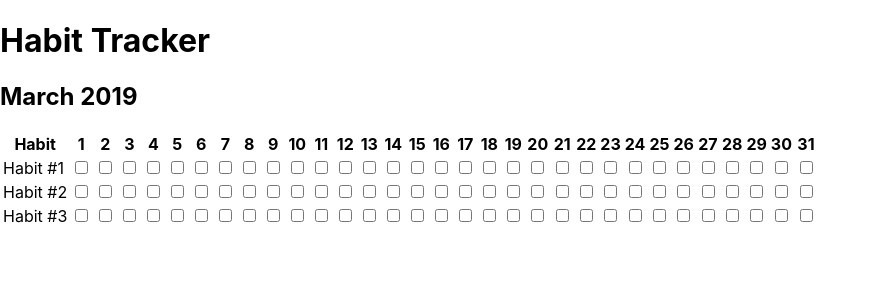
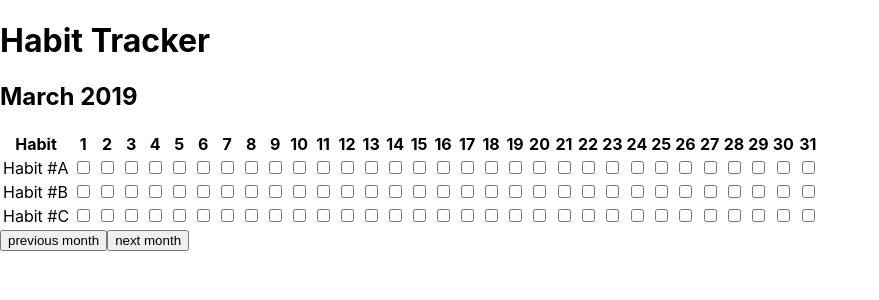
Before and after one commit to otsha/habit-tracker, a React (Create React App) app in the folder habit-tracker/: page / in a window 1280 px wide. Shown: the top 300 px of the page, without its empty margins (0-879 px from the left). Built offline with nearby package versions, Linux system fonts and the light colour scheme; the HTML template or start-up script is replaced by a standard one.

Commit message:
Implement reading habits from a hard-coded JSON date list

```diff
--- a/habit-tracker/src/components/Habit.js
+++ b/habit-tracker/src/components/Habit.js
@@ -1,12 +1,20 @@
 import React, { useState, useEffect } from 'react'
 
-const Habit = ({ name, noOfDays }) => {
+const Habit = ({ habit, dates, noOfDays, addDate }) => {
     const [checkboxes, setCheckboxes] = useState([])
 
     useEffect(() => {
         let boxes = []
         for (let i = 1; i <= noOfDays; i++) {
-            const box = <td key={i}><input type='checkbox' onClick={() => handleClick(name, i)} /></td>
+            let isChecked = false
+            const thisDate = dates.filter(d => d.day === i)[0]
+            thisDate === undefined
+                ? isChecked = false
+                : isChecked = thisDate.habitsMarked.filter(h => h.name === habit.name).length > 0
+            const box =
+                <td key={i}>
+                    <input type='checkbox' defaultChecked={isChecked} onClick={() => handleClick(habit.name, i)} />
+                </td>
             boxes.push(box)
         }
         setCheckboxes(boxes)
@@ -15,11 +23,14 @@ const Habit = ({ name, noOfDays }) => {
 
     const handleClick = (name, i) => {
         console.log('Habit', name, 'clicked on day:', i)
+        dates.filter(d => d.day === i)[0] === undefined
+            ? addDate({ day: i, month: 3, year: 2019, habitsMarked: [habit] })
+            : console.log('date already marked')
     }
 
     return (
         <tr>
-            <td>{name}</td>
+            <td>{habit.name}</td>
             {checkboxes.map(box => box)}
         </tr>
     )
--- a/habit-tracker/src/components/HabitList.js
+++ b/habit-tracker/src/components/HabitList.js
@@ -1,19 +1,7 @@
 import React, { useState, useEffect } from 'react'
 import Habit from './Habit'
 
-const habits = [
-    {
-        name: 'Habit #1'
-    },
-    {
-        name: 'Habit #2'
-    },
-    {
-        name: 'Habit #3'
-    },
-]
-
-const HabitList = ({ noOfDays }) => {
+const HabitList = ({ dates, habits, noOfDays, addDate }) => {
     const [headers, setHeaders] = useState([])
 
     // Set the table headers according to the number of days in the current month
@@ -24,7 +12,6 @@ const HabitList = ({ noOfDays }) => {
             h.push(header)
         }
 
-        console.log(h)
         setHeaders(h)
     }, [])
 
@@ -36,9 +23,7 @@ const HabitList = ({ noOfDays }) => {
                         <th>Habit</th>
                         {headers.map(h => h)}
                     </tr>
-                    {habits.map(h =>
-                        <Habit key={h.name} name={h.name} noOfDays={noOfDays} />
-                    )}
+                    {habits.map(h => <Habit key={h.name} habit={h} dates={dates} noOfDays={noOfDays} addDate={addDate} />)}
                 </tbody>
             </table>
         </div>
--- a/habit-tracker/src/components/MonthView.js
+++ b/habit-tracker/src/components/MonthView.js
@@ -1,20 +1,72 @@
-import React from 'react'
+import React, { useState } from 'react'
 import HabitList from './HabitList'
 
 const monthNames = ['January', 'February', 'March', 'April', 'May', 'June', 'July', 'August', 'September', 'October', 'November', 'December']
 const noOfDays = [31, 28, 31, 30, 31, 30, 31, 31, 30, 31, 30, 31]
 
+const habitA = {
+    name: 'Habit #A'
+}
+
+const habitB = {
+    name: 'Habit #B'
+}
+
+const habitC = {
+    name: 'Habit #C'
+}
+
+const habits = [habitA, habitB, habitC]
+
+const dateList = [
+    {
+        day: 2,
+        month: 3,
+        year: 2019,
+        habitsMarked: [habitA, habitB, habitC]
+    },
+    {
+        day: 12,
+        month: 3,
+        year: 2019,
+        habitsMarked: [habitA, habitB]
+    },
+    {
+        day: 5,
+        month: 3,
+        year: 2019,
+        habitsMarked: [habitC]
+    }
+]
+
+const currentDate = new Date()
+const currentMonth = currentDate.getMonth()
+
 const MonthView = () => {
-    const date = new Date()
-    const month = date.getMonth()
+    const [month, setMonth] = useState(currentMonth)
+    const [dates, setDates] = useState([])
+    const [length, setLength] = useState([noOfDays[month]])
+
+    const addDate = (dateObject) => {
+        console.log(dateObject)
+        dateList.push(dateObject)
+        setDates(dateList)
+    }
+
+    const changeMonth = (n) => {
+        setMonth(month + n)
+        setDates(dateList.filter(d => d.month === month))
+        setLength(noOfDays[month])
+    }
 
     return (
         <div>
-            <h2>{`${monthNames[month]} ${date.getFullYear()}`}</h2>
-            <HabitList noOfDays={noOfDays[month]} />
+            <h2>{`${monthNames[month]} ${currentDate.getFullYear()}`}</h2>
+            <HabitList dates={dates} habits={habits} noOfDays={length} addDate={addDate} />
+            <button onClick={() => changeMonth(-1)}>previous month</button>
+            <button onClick={() => changeMonth(1)}>next month</button>
         </div>
     )
-
 }
 
 export default MonthView
```
